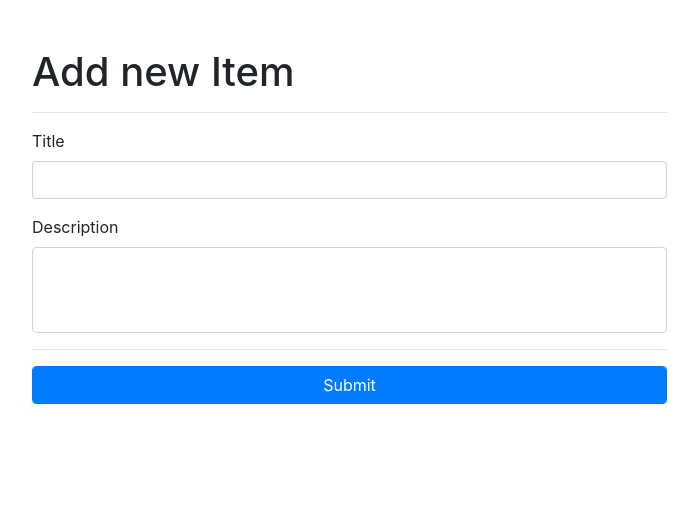
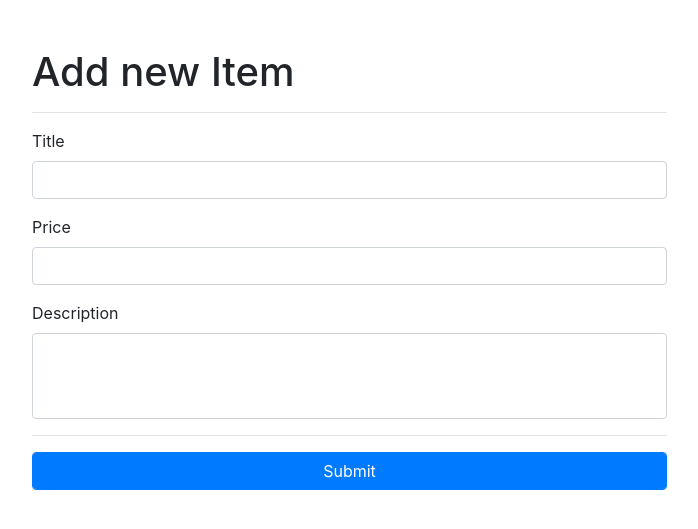
Before and after one commit to DanielAdeyemi/flask_forms_practice, a Flask app: template templates/new_item.html in a window 1280 px wide. Shown: the part 56-585 px from the top of the page, without its empty margins (243-941 px from the left). Run offline with Flask 2, Linux system fonts and the light colour scheme; the template is opened without the code that fills it, so the values that code supplies are empty; some libraries are stand-ins or nearby versions.

Commit message:
add post method to add item into db

```diff
--- a/app.py
+++ b/app.py
@@ -12,6 +12,15 @@ def new_item():
   conn = get_db()
   c = conn.cursor()
   if request.method == "POST":
+    c.execute("""INSERT INTO items(title, description, price, image, category_id, subcategory_id) VALUES(?,?,?,?,?,?)""",
+              (request.form.get("title"),
+              request.form.get("description"),
+              float(request.form.get("price")),
+              "",
+              1,
+              1
+              ))
+    conn.commit()
     return redirect(url_for("home"))
   return render_template("new_item.html")
 
--- a/templates/new_item.html
+++ b/templates/new_item.html
@@ -15,6 +15,10 @@
         <input class="form-control" type="text" name="title">
       </div>
       <div class="form-group">
+        <label for="price">Price</label>
+        <input class="form-control" type="text" name="price">
+      </div>
+      <div class="form-group">
         <label for="description">Description</label>
         <textarea class="form-control" name="description"  rows="3"></textarea>
       </div>
```
